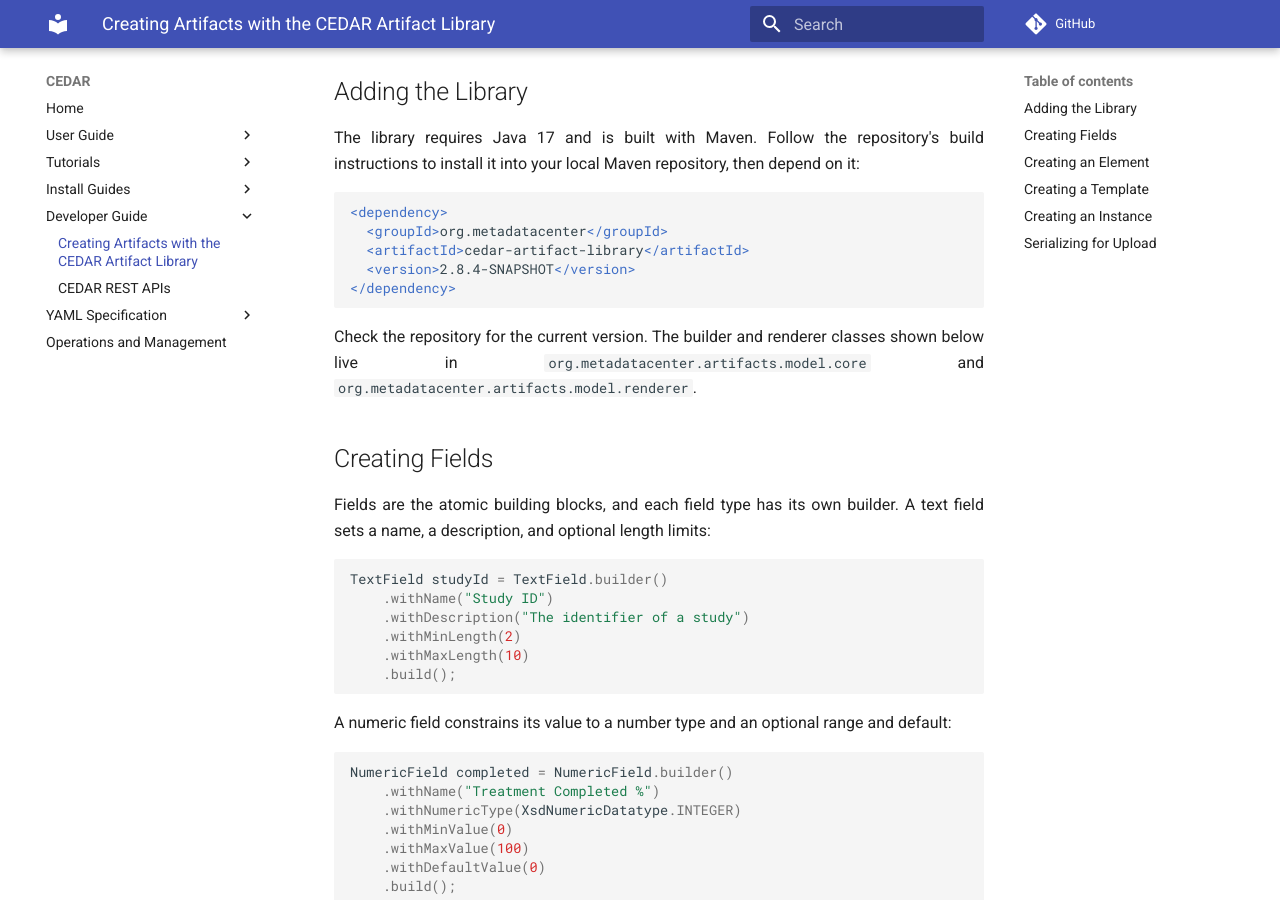
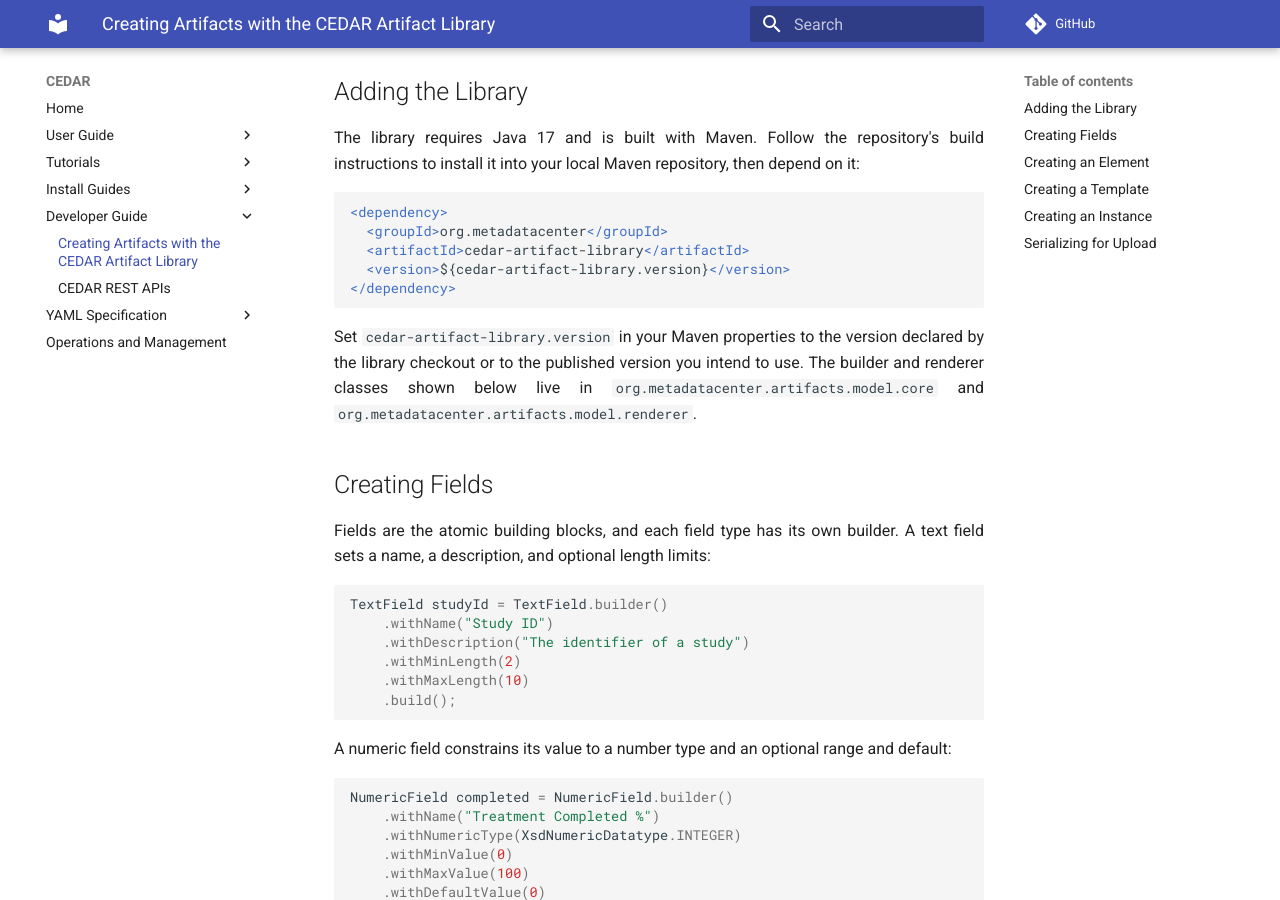
Before and after one commit to metadatacenter/cedar-mkdocs, an MkDocs documentation site: the page built from docs/developer-guide/cedar-artifact-library.md, in a window 1280 px wide and 900 px high, scrolled down 408 px. Built offline with MkDocs 1.6.1 and Material for MkDocs 9.7.7, drawn with Linux system fonts in a browser that asks for light colours; comment, search, counter and statistics services are not loaded.

Commit message:
docs: remove volatile point versions

````diff
--- a/docs/developer-guide/cedar-artifact-library.md
+++ b/docs/developer-guide/cedar-artifact-library.md
@@ -12,11 +12,14 @@
 <dependency>
   <groupId>org.metadatacenter</groupId>
   <artifactId>cedar-artifact-library</artifactId>
-  <version>2.8.4-SNAPSHOT</version>
+  <version>${cedar-artifact-library.version}</version>
 </dependency>
 ```
 
-Check the repository for the current version. The builder and renderer classes shown below live in `org.metadatacenter.artifacts.model.core` and `org.metadatacenter.artifacts.model.renderer`.
+Set `cedar-artifact-library.version` in your Maven properties to the version declared by the library
+checkout or to the published version you intend to use. The builder and renderer classes shown
+below live in `org.metadatacenter.artifacts.model.core` and
+`org.metadatacenter.artifacts.model.renderer`.
 
 ## Creating Fields
 
````
Also changed, not shown: docs/install-docker-eval/prerequisites.md (+3 -4 lines).
